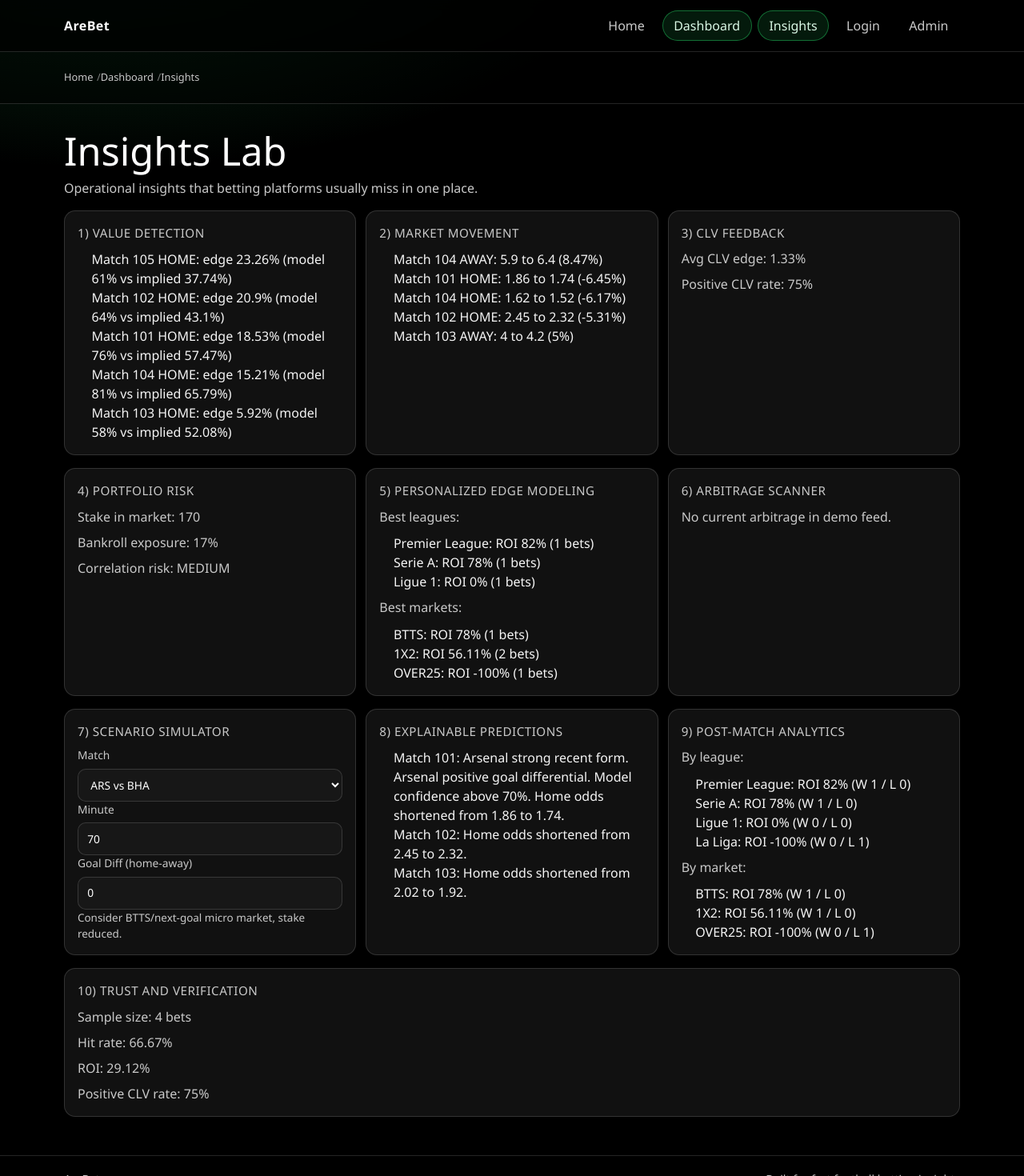
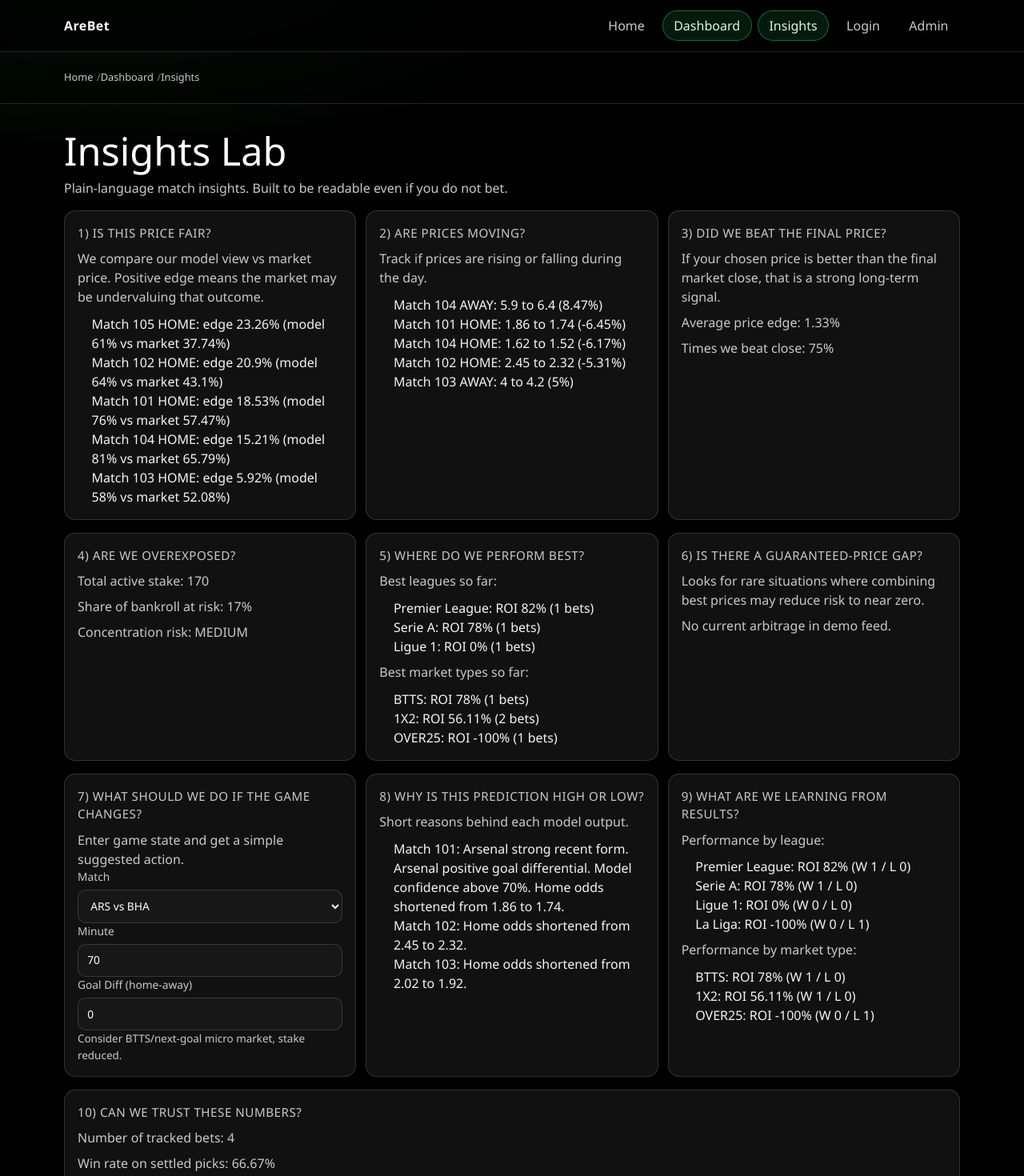
Before and after one commit to DevBw/AreBet, a Next.js app: page /dashboard/insights in a window 1280 px wide. Shown: the top 1470 px of the page at 80% size. Built offline with nearby package versions, Linux system fonts and the light colour scheme.

Commit message:
Simplify insights copy for non-bettor readability

```diff
--- a/app/(dashboard)/dashboard/insights/page.tsx
+++ b/app/(dashboard)/dashboard/insights/page.tsx
@@ -39,21 +39,25 @@ export default function InsightsPage() {
     <main className="page-wrap">
       <section className="dashboard-head">
         <h1>Insights Lab</h1>
-        <p>Operational insights that betting platforms usually miss in one place.</p>
+        <p>Plain-language match insights. Built to be readable even if you do not bet.</p>
       </section>
 
       <section className="cards-grid">
-        <Card title="1) Value Detection">
+        <Card title="1) Is this price fair?">
+          <p className="muted">
+            We compare our model view vs market price. Positive edge means the market may be undervaluing that outcome.
+          </p>
           <ul>
             {insights.valueEdges.slice(0, 5).map((edge) => (
               <li key={`${edge.matchId}-${edge.market}`}>
-                Match {edge.matchId} {edge.market}: edge {edge.edgePct}% (model {edge.modelProbability}% vs implied {edge.impliedProbability}%)
+                Match {edge.matchId} {edge.market}: edge {edge.edgePct}% (model {edge.modelProbability}% vs market {edge.impliedProbability}%)
               </li>
             ))}
           </ul>
         </Card>
 
-        <Card title="2) Market Movement">
+        <Card title="2) Are prices moving?">
+          <p className="muted">Track if prices are rising or falling during the day.</p>
           <ul>
             {insights.marketMoves.slice(0, 5).map((move) => (
               <li key={`${move.matchId}-${move.market}`}>
@@ -63,21 +67,24 @@ export default function InsightsPage() {
           </ul>
         </Card>
 
-        <Card title="3) CLV Feedback">
-          <p className="muted">Avg CLV edge: {insights.clv.avgCLVEdgePct}%</p>
-          <p className="muted">Positive CLV rate: {insights.clv.positiveCLVPct}%</p>
+        <Card title="3) Did we beat the final price?">
+          <p className="muted">
+            If your chosen price is better than the final market close, that is a strong long-term signal.
+          </p>
+          <p className="muted">Average price edge: {insights.clv.avgCLVEdgePct}%</p>
+          <p className="muted">Times we beat close: {insights.clv.positiveCLVPct}%</p>
         </Card>
       </section>
 
       <section className="cards-grid">
-        <Card title="4) Portfolio Risk">
-          <p className="muted">Stake in market: {insights.portfolio.totalStake}</p>
-          <p className="muted">Bankroll exposure: {insights.portfolio.stakePctOfBankroll}%</p>
-          <p className="muted">Correlation risk: {insights.portfolio.correlationRisk}</p>
+        <Card title="4) Are we overexposed?">
+          <p className="muted">Total active stake: {insights.portfolio.totalStake}</p>
+          <p className="muted">Share of bankroll at risk: {insights.portfolio.stakePctOfBankroll}%</p>
+          <p className="muted">Concentration risk: {insights.portfolio.correlationRisk}</p>
         </Card>
 
-        <Card title="5) Personalized Edge Modeling">
-          <p className="muted">Best leagues:</p>
+        <Card title="5) Where do we perform best?">
+          <p className="muted">Best leagues so far:</p>
           <ul>
             {insights.personalization.strongestLeagues.map((item) => (
               <li key={item.key}>
@@ -85,7 +92,7 @@ export default function InsightsPage() {
               </li>
             ))}
           </ul>
-          <p className="muted">Best markets:</p>
+          <p className="muted">Best market types so far:</p>
           <ul>
             {insights.personalization.strongestMarkets.map((item) => (
               <li key={item.key}>
@@ -95,7 +102,10 @@ export default function InsightsPage() {
           </ul>
         </Card>
 
-        <Card title="6) Arbitrage Scanner">
+        <Card title="6) Is there a guaranteed-price gap?">
+          <p className="muted">
+            Looks for rare situations where combining best prices may reduce risk to near zero.
+          </p>
           {insights.arbitrage.length ? (
             <ul>
               {insights.arbitrage.map((arb) => (
@@ -111,7 +121,8 @@ export default function InsightsPage() {
       </section>
 
       <section className="cards-grid">
-        <Card title="7) Scenario Simulator">
+        <Card title="7) What should we do if the game changes?">
+          <p className="muted">Enter game state and get a simple suggested action.</p>
           <SelectField
             label="Match"
             value={selectedMatchId}
@@ -133,7 +144,8 @@ export default function InsightsPage() {
           <p className="match-advice">{scenarioText}</p>
         </Card>
 
-        <Card title="8) Explainable Predictions">
+        <Card title="8) Why is this prediction high or low?">
+          <p className="muted">Short reasons behind each model output.</p>
           <ul>
             {insights.explainability.slice(0, 3).map((item) => (
               <li key={item.matchId}>
@@ -143,8 +155,8 @@ export default function InsightsPage() {
           </ul>
         </Card>
 
-        <Card title="9) Post-match Analytics">
-          <p className="muted">By league:</p>
+        <Card title="9) What are we learning from results?">
+          <p className="muted">Performance by league:</p>
           <ul>
             {insights.postMatch.byLeague.map((item) => (
               <li key={item.key}>
@@ -152,7 +164,7 @@ export default function InsightsPage() {
               </li>
             ))}
           </ul>
-          <p className="muted">By market:</p>
+          <p className="muted">Performance by market type:</p>
           <ul>
             {insights.postMatch.byMarket.map((item) => (
               <li key={item.key}>
@@ -164,11 +176,11 @@ export default function InsightsPage() {
       </section>
 
       <section className="cards-grid">
-        <Card title="10) Trust and Verification">
-          <p className="muted">Sample size: {insights.trust.sampleSize} bets</p>
-          <p className="muted">Hit rate: {insights.trust.hitRatePct}%</p>
-          <p className="muted">ROI: {insights.trust.roiPct}%</p>
-          <p className="muted">Positive CLV rate: {insights.trust.clvWinRatePct}%</p>
+        <Card title="10) Can we trust these numbers?">
+          <p className="muted">Number of tracked bets: {insights.trust.sampleSize}</p>
+          <p className="muted">Win rate on settled picks: {insights.trust.hitRatePct}%</p>
+          <p className="muted">Return on stake: {insights.trust.roiPct}%</p>
+          <p className="muted">Rate of better-than-close prices: {insights.trust.clvWinRatePct}%</p>
         </Card>
       </section>
     </main>
```
